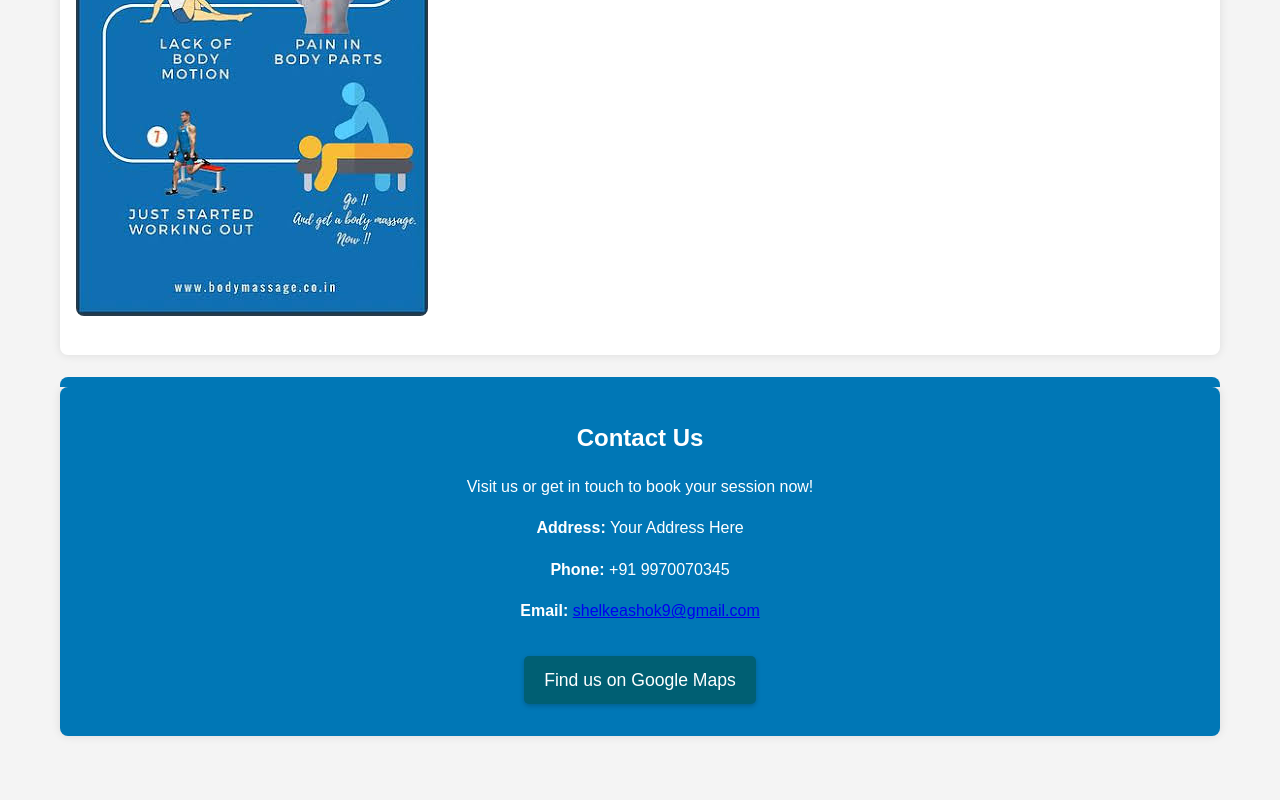
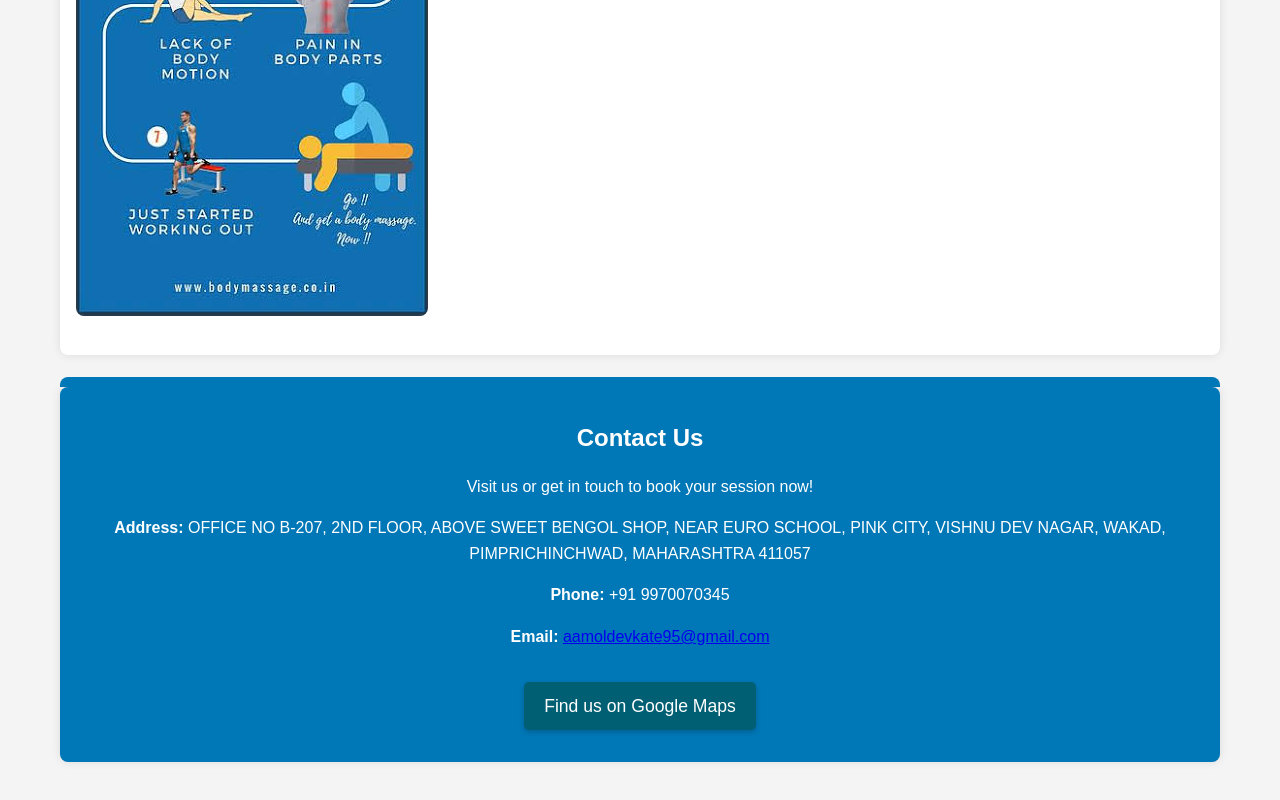
Before and after one commit to ashokalinux/reliefmassage, a plain HTML site: page index.html in a window 1280 px wide. Shown: the part 2784-3584 px from the top of the page. Drawn offline with Linux system fonts and the light colour scheme.

Commit message:
update address, gmap and email

```diff
--- a/index.html
+++ b/index.html
@@ -49,11 +49,11 @@
             <h2>Contact Us</h2>
             <p>Visit us or get in touch to book your session now!</p>
             <div class="contact-info">
-                <p><strong>Address:</strong> Your Address Here</p>
+                <p><strong>Address:</strong> OFFICE NO B-207, 2ND FLOOR, ABOVE SWEET BENGOL SHOP, NEAR EURO SCHOOL, PINK CITY, VISHNU DEV NAGAR, WAKAD, PIMPRICHINCHWAD, MAHARASHTRA 411057</p>
                 <p><strong>Phone:</strong> +91 9970070345 </p>
-                <p><strong>Email:</strong> <a href="mailto:shelkeashok9@gmail.com">shelkeashok9@gmail.com</a></p>
+                <p><strong>Email:</strong> <a href="mailto:aamoldevkate95@gmail.com">aamoldevkate95@gmail.com</a></p>
             </div>
-            <a href="https://maps.app.goo.gl/4zs9rkW8C6zQLiLf6" target="_blank" class="maps-link">Find us on Google Maps</a>
+            <a href="https://maps.app.goo.gl/bmVGbC4iZexasibj9" target="_blank" class="maps-link">Find us on Google Maps</a>
         </section>
 
 
```
